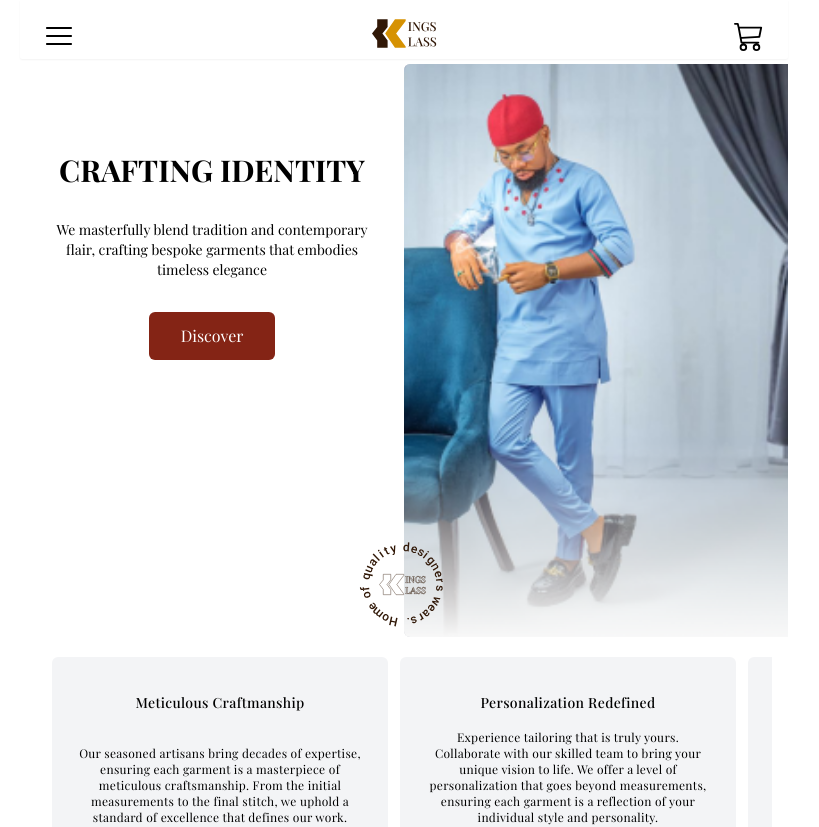
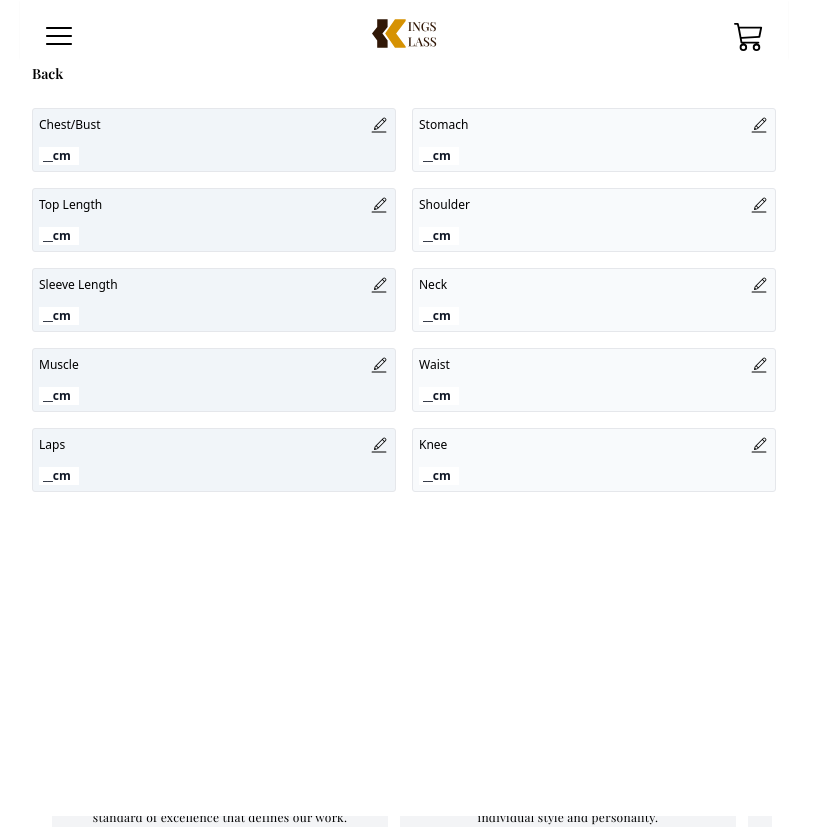
Before and after one commit to itsoluwatobby/KingKlass, a React (Vite) app: page / in a window 1280 px wide. Shown: the top 827 px of the page, without its empty margins (236-1055 px from the left). Built offline with nearby package versions, Linux system fonts and the light colour scheme; a web font is replaced by a local one.

Commit message:
working on measurements ui

```diff
--- a/src/App.tsx
+++ b/src/App.tsx
@@ -15,6 +15,7 @@ import { UserNavModal } from './components/modals/UserNavModal';
 import { Notifications } from './components/modals/Notiications';
 import { Registration } from './components/authentication/Registration';
 import { switchModals, toggleAttributes } from './utility/toggleModalStates';
+import { Measurements } from './components/modals/Measurements';
 
 
 let prevPathname = '/';
@@ -47,9 +48,11 @@ function App() {
 
   return (
     <main className='w-[60%] midscreen:w-full md:m-auto h-scre scroll-smooth overflow-y-scroll'>
+      {/* APP MODALS */}
       <UserNavModal />
       <NavModal />
       <Notifications />
+      <Measurements />
 
       {/* Authentication Modals */}
       <Login />
--- a/src/components/Navbar.tsx
+++ b/src/components/Navbar.tsx
@@ -5,6 +5,7 @@ import { useCallback } from 'react';
 import { useDesignerContext } from '../hooks/useDesignerContext';
 import { LiaTimesCircle } from 'react-icons/lia';
 import { initAppModals } from '../utility/initialVariables';
+import { Link } from 'react-router-dom';
 
 
 export default function Navbar() {
@@ -38,8 +39,10 @@ export default function Navbar() {
           className={iconClass()}
         />
       }
-      <KingKlass size={{width: '65', height: '35'}} />
-      <BsCart3 className={iconClass()} />
+      <Link to={'/'}>
+        <KingKlass size={{width: '65', height: '35'}} />
+      </Link>
+      <BsCart3 className={`${toggleNav.modalType !== "notifications" ? 'visible' : 'invisible'} cursor-pointer text-3xl hover:opacity-70 active:opacity-100 transition-opacity flex-none`} />
     </header>
   )
 }
--- /dev/null
+++ b/src/components/modals/Measurements.tsx
@@ -0,0 +1,56 @@
+import { format } from "timeago.js";
+import { useDesignerContext } from "../../hooks/useDesignerContext";
+import { CiEdit } from "react-icons/ci";
+import { MeasurementMetrics } from "../../utility/constants";
+
+
+export const Measurements = () => {
+  const { toggleNav, setToggleNav } = useDesignerContext() as DesignerContextProps;
+
+  return (
+    <section className={`${toggleNav.modalType !== "measurements" ? 'fixed' : 'hidden'} bg-white midscreen:w-full w-full md:w-[60%] min-h-[95vh] mt-14 z-50 duration-300`}>
+      <div className={`px-3 py-2 relative flex flex-col gap-y-6 w-full min-h-[88vh]`}>
+        <span
+        onClick={() => setToggleNav({ modalType: "userNavModal" })}
+        className="text-sm hover:underline cursor-pointer font-semibold">Back</span>
+
+        <div className="w-full grid grid-cols-2 gap-4">
+          {
+            MeasurementMetrics.map(name => (
+              <Measurement key={name}
+                measurementObj={{
+                  name: name,
+                  metric: "new Date('2024 01 25')"
+                }}
+              />
+            ))
+          }
+        </div>
+      </div>
+    </section>
+  )
+}
+
+
+type MeasurementProps = {
+  measurementObj: {
+    name: string;
+    metric: string;
+  };
+}
+const Measurement = ({ measurementObj }: MeasurementProps) => {
+
+  return (
+    <div className="font-sans border rounded-[3px] flex flex-col p-1.5 even:bg-slate-50 odd:bg-slate-100 gap-y-3 font-semibold text-[12px] w-full">
+      <div className="flex items-center justify-between">
+        <p className="font-medium">{measurementObj.name}</p>
+        <CiEdit className="text-xl cursor-pointer" />
+      </div>
+
+      <input type="text"
+      placeholder="__cm"
+      className={`self-start placeholder:text-gray-900 placeholder:text-xs w-10 px-1`}
+      />
+    </div>
+  )
+}
--- a/src/components/modals/userModal/RouteLinks.tsx
+++ b/src/components/modals/userModal/RouteLinks.tsx
@@ -26,6 +26,13 @@ export const RouteLinks = ({ values }: RouteLinksProps) => {
                   <span className="w-1.5 h-1.5 rounded-full bg-red-700" />
                 </p>
                 :
+              link.name === 'My Measurement' ?
+                <p
+                onClick={() => setToggleNav({ modalType: "measurements" })}
+                className="flex hover:bg-gray-100 transition-colors py-1 items-center justify-between cursor-pointer">
+                  {link.name}
+                </p>
+                :
                 <Link to={link.link} className="">{link.name}</Link>
               }
           </div>
--- a/src/types/designer.d.ts
+++ b/src/types/designer.d.ts
@@ -8,7 +8,7 @@ type Size = {
   height: string;
 }
 type AppModalTypes = 'signin' | 'signup';
-type ToggleNav = 'openNavModal' | 'userNavModal' | 'notifications' | 'pass';
+type ToggleNav = 'openNavModal' | 'userNavModal' | 'notifications' | 'measurements' | 'pass';
 type AppModals = Record<AppModalTypes, Toggle>
 type ToggleOption = {
   modalType: ToggleNav;
--- a/src/utility/constants.ts
+++ b/src/utility/constants.ts
@@ -101,8 +101,8 @@ export const FooterLinks = {
 }
 
 export const UserNavigation = [
-  { name: "My Measurement", link: "/measurement" },
-  { name: "Notifications", link: "/notifications" },
+  { name: "My Measurement", link: "" },
+  { name: "Notifications", link: "" },
   { name: "Settings", link: "/settings" },
 ]
 
@@ -113,3 +113,8 @@ export const NavLinks = [
   { name: 'About Us', link: '#aboutUs' },
   { name: 'Contact Us', link: '#contactUs' },
 ]
+
+export const MeasurementMetrics = [
+  "Chest/Bust", "Stomach", "Top Length", "Shoulder", "Sleeve Length", "Neck",
+  "Muscle", "Waist", "Laps", "Knee"
+]
```
